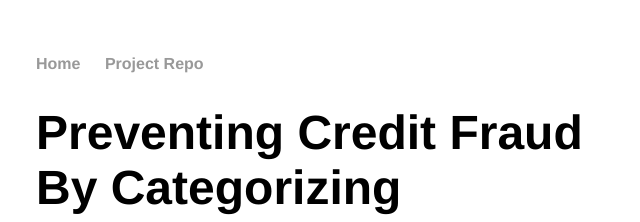
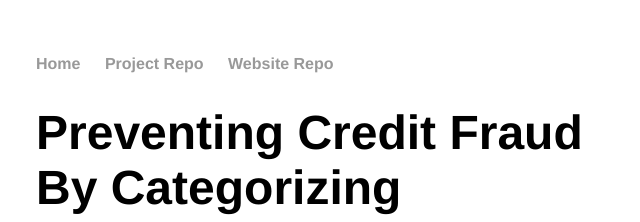
Before and after one commit to kkw002/kkw002.github.io, a Jekyll site: the page built from index.html, in a window 1280 px wide and 900 px high. Shown: the top 222 px of the window, without its empty margins (316-956 px from the left). Built offline with Jekyll 4.4.1, drawn with Linux system fonts in a browser that asks for light colours.

Commit message:
Update default.html

```diff
--- a/_layouts/default.html
+++ b/_layouts/default.html
@@ -10,6 +10,7 @@
     		<ul>
         		<li><a href="/">Home</a></li>
 			<li><a href="https://github.com/kkw002/Quarter2Project">Project Repo</a></li>
+			<li><a href="https://github.com/kkw002/kkw002.github.io">Website Repo</a></li>
     		</ul>
 		</nav>
 		<div class="container">
```
